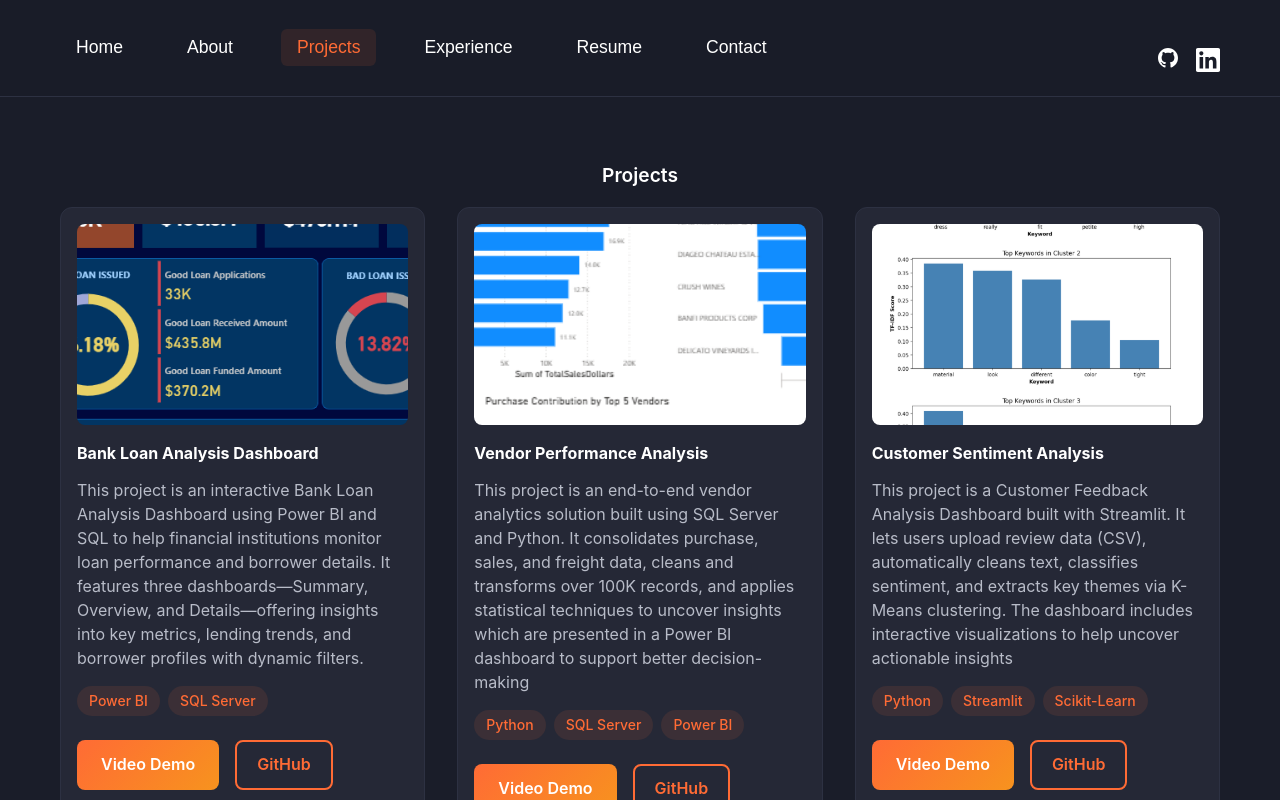
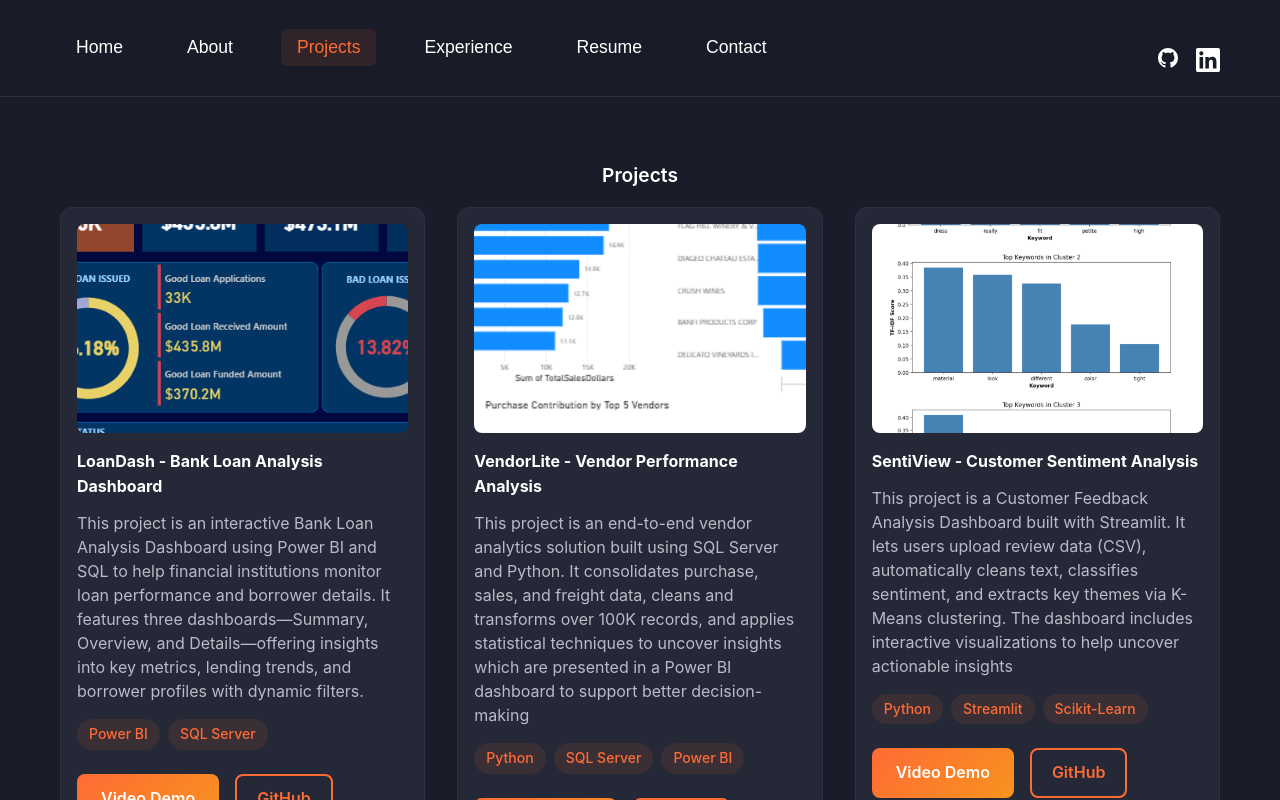
Before and after one commit to Salomiairy11/personal-portfolio, a React (Vite) app: page /#/projects in a window 1280 px wide. Shown: the top 800 px of the page. Built offline with nearby package versions, Linux system fonts and the light colour scheme.

Commit message:
project link update

```diff
--- a/src/components/Projects.jsx
+++ b/src/components/Projects.jsx
@@ -11,36 +11,33 @@
   const projects = [
     {
       id: 1,
-      title: 'Bank Loan Analysis Dashboard',
+      title: 'LoanDash - Bank Loan Analysis Dashboard',
       description:
         'This project is an interactive Bank Loan Analysis Dashboard using Power BI and SQL to help financial institutions monitor loan performance and borrower details. It features three dashboards—Summary, Overview, and Details—offering insights into key metrics, lending trends, and borrower profiles with dynamic filters. ',
       image: bank,
       technologies: ['Power BI', 'SQL Server'],
       videoId: 'O8_WBd7GqFI',
-      github:
-        'https://github.com/Salomiairy11/Bank-Loan-Analysis-Power-BI-Dashboard',
+      github: 'https://github.com/Salomiairy11/LoanDash/tree/main',
     },
     {
       id: 2,
-      title: 'Vendor Performance Analysis',
+      title: 'VendorLite - Vendor Performance Analysis',
       description:
         'This project is an end-to-end vendor analytics solution built using SQL Server and Python. It consolidates purchase, sales, and freight data, cleans and transforms over 100K records, and applies statistical techniques to uncover insights which are presented in a Power BI dashboard to support better decision-making',
       image: vendor,
       technologies: ['Python', 'SQL Server', 'Power BI'],
       videoId: '3bTQlEEDZL0',
-      github:
-        'https://github.com/Salomiairy11/Vendor-Performance-Analysis-Using-Python-and-SQL-SERVER',
+      github: 'https://github.com/Salomiairy11/VendorLite',
     },
     {
       id: 3,
-      title: 'Customer Sentiment Analysis',
+      title: 'SentiView - Customer Sentiment Analysis',
       description:
         'This project is a Customer Feedback Analysis Dashboard built with Streamlit. It lets users upload review data (CSV), automatically cleans text, classifies sentiment, and extracts key themes via K-Means clustering. The dashboard includes interactive visualizations to help uncover actionable insights',
       image: cus,
       technologies: ['Python', 'Streamlit', 'Scikit-Learn'],
       videoId: 'R83dXU4h0As',
-      github:
-        'https://github.com/Salomiairy11/Customer-Sentiment-and-Topic-Analysis-Dashboard',
+      github: 'https://github.com/Salomiairy11/SentiView',
     },
   ]
 
@@ -130,7 +127,7 @@
                 top: '10px',
                 right: '10px',
                 background: 'white',
-                color:'black',
+                color: 'black',
                 border: 'none',
                 fontSize: '20px',
                 cursor: 'pointer',
```
